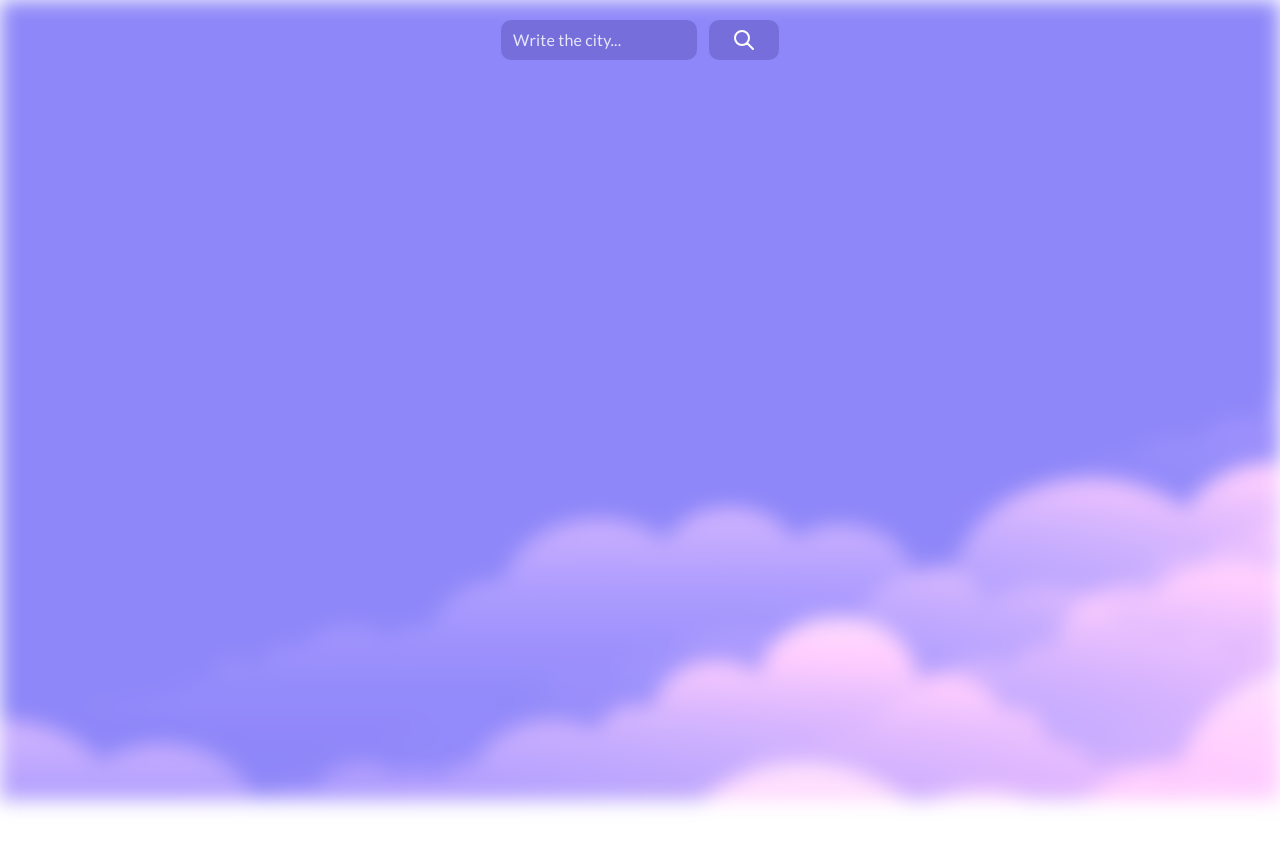
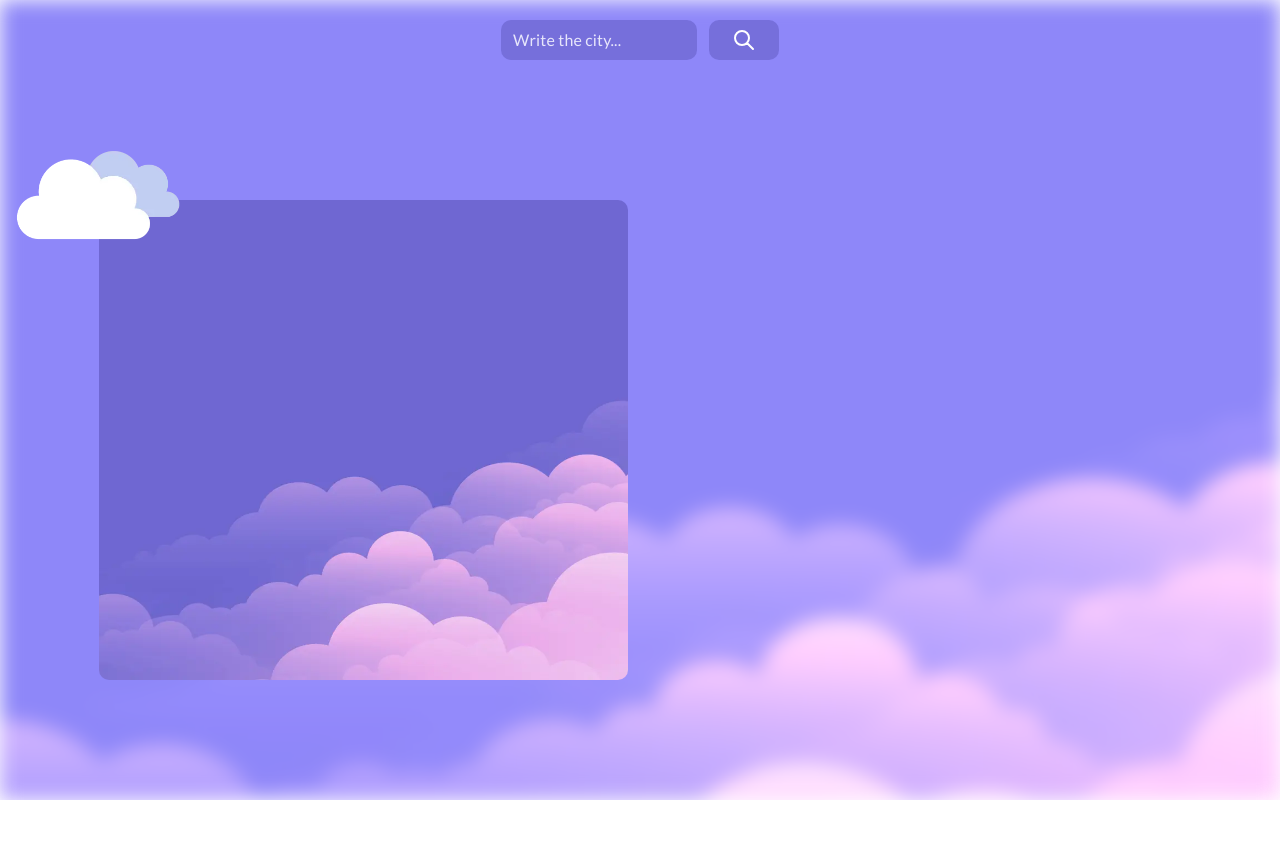
Before and after one commit to Maksimssw/weather, a React (Create React App) app: page / in a window 1280 px wide. Shown: the top 850 px of the page. After the commit the page ends 800 px from the top, so only its background shows below. Built offline with nearby package versions, Linux system fonts and the light colour scheme.

Commit message:
feat(layout): Add component Weather

```diff
--- a/src/components/App/App.js
+++ b/src/components/App/App.js
@@ -1,11 +1,12 @@
 import FormInput from "../FormInput";
+import Weather from "../Weather";
 
 function App() {
   return (
     <>
       <FormInput />
       <main>
-
+        <Weather />
       </main>
     </>
   );
--- a/src/components/UI/Cart/index.js
+++ b/src/components/UI/Cart/index.js
@@ -2,14 +2,14 @@ import styles from './index.module.css'
 
 const Cart = (props) => {
   return (
-    <div
+    <li
       className={`
         ${styles.cart}
         ${props.class}
       `}
     >
       {props.children}
-    </div>
+    </li>
   )
 }
 
--- a/src/components/UI/Cart/index.module.css
+++ b/src/components/UI/Cart/index.module.css
@@ -1,4 +1,5 @@
 .cart {
+  position: relative;
   border-radius: var(--border-rd-lg);
   background: var(--color-blue300);
   backdrop-filter: blur(10px);
--- /dev/null
+++ b/src/components/Weather/WeatherBase/index.js
@@ -0,0 +1,18 @@
+import Cart from "../../UI/Cart";
+
+import styles from './index.module.css'
+import clouds from '../../../static/images/weather/clouds.webp'
+
+const WeatherBase = () => {
+  return (
+    <Cart class={styles['weather-base']}>
+      <img
+        className={styles['weather-base__icon']}
+        src={clouds}
+        alt=""
+      />
+    </Cart>
+  )
+}
+
+export default WeatherBase
--- /dev/null
+++ b/src/components/Weather/WeatherBase/index.module.css
@@ -0,0 +1,14 @@
+.weather-base {
+  grid-column: 1/3;
+  grid-row: 1/3;
+  background: url('/src/static/images/main/clouds.webp');
+  background-size: 100% 100%;
+}
+
+.weather-base__icon {
+  position: absolute;
+  top: -90px;
+  left: -90px;
+  width: 178px;
+  height: 178px;
+}
--- /dev/null
+++ b/src/components/Weather/index.js
@@ -0,0 +1,14 @@
+import styles from './index.module.css'
+import WeatherBase from "./WeatherBase";
+
+const Weather = () => {
+  return (
+    <section className={`${styles.weather} container`}>
+      <ul className={styles['weather__container']}>
+        <WeatherBase />
+      </ul>
+    </section>
+  )
+}
+
+export default Weather
--- /dev/null
+++ b/src/components/Weather/index.module.css
@@ -0,0 +1,12 @@
+.weather {
+  display: grid;
+  align-items: center;
+  min-height: calc(100vh - var(--header-height));
+}
+
+.weather__container {
+  display: grid;
+  grid-template-columns: repeat(4, 1fr);
+  grid-gap: 24px;
+  height: 480px;
+}
--- a/src/static/styles/global.css
+++ b/src/static/styles/global.css
@@ -61,7 +61,6 @@ main {
   display: flex;
   justify-content: center;
   flex-direction: column;
-  min-height: 100vh;
   overflow: hidden;
 }
 
```
Also changed, not shown: src/static/images/main/clouds.webp (added), src/static/images/weather/clouds.webp (added).
